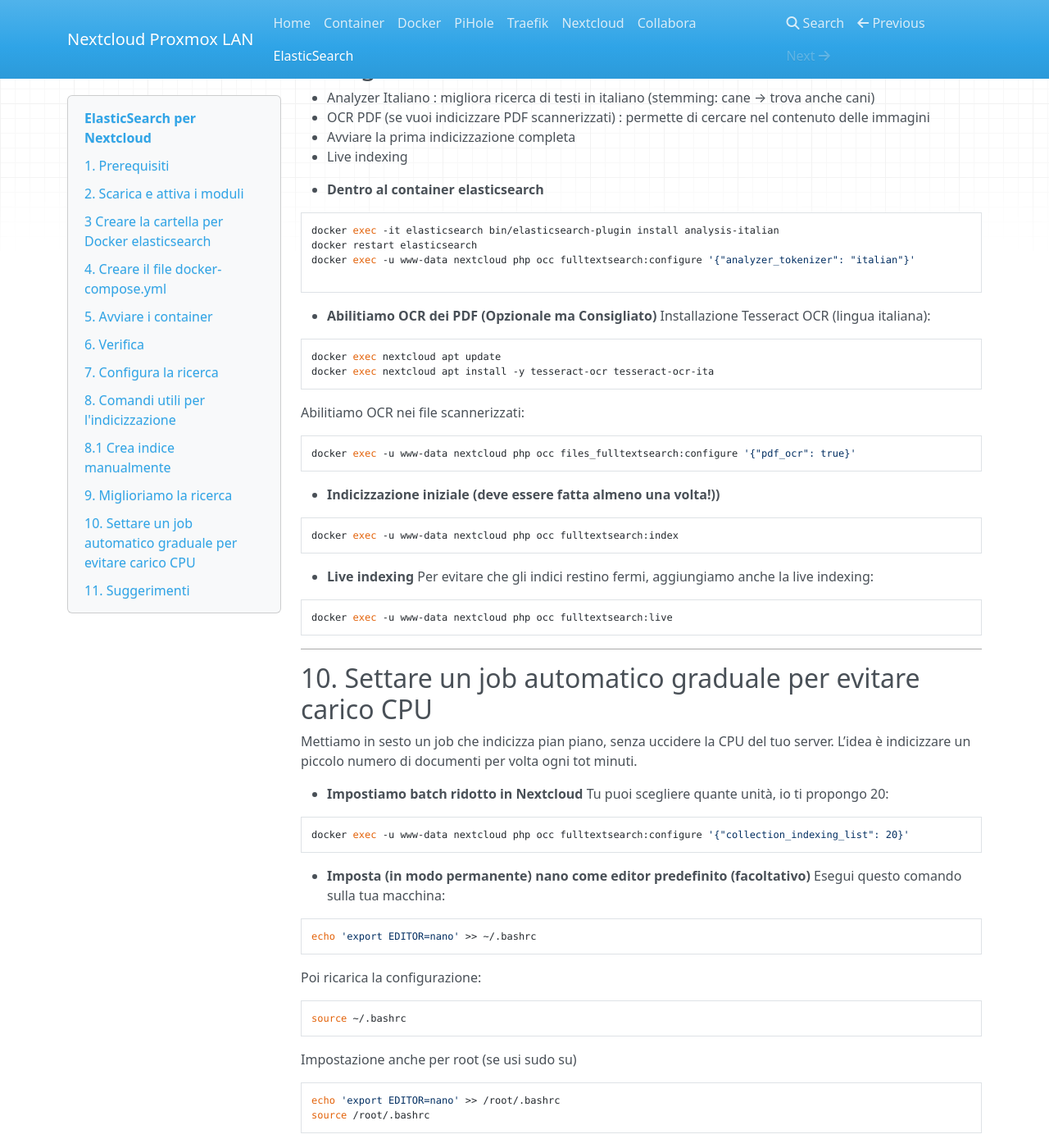
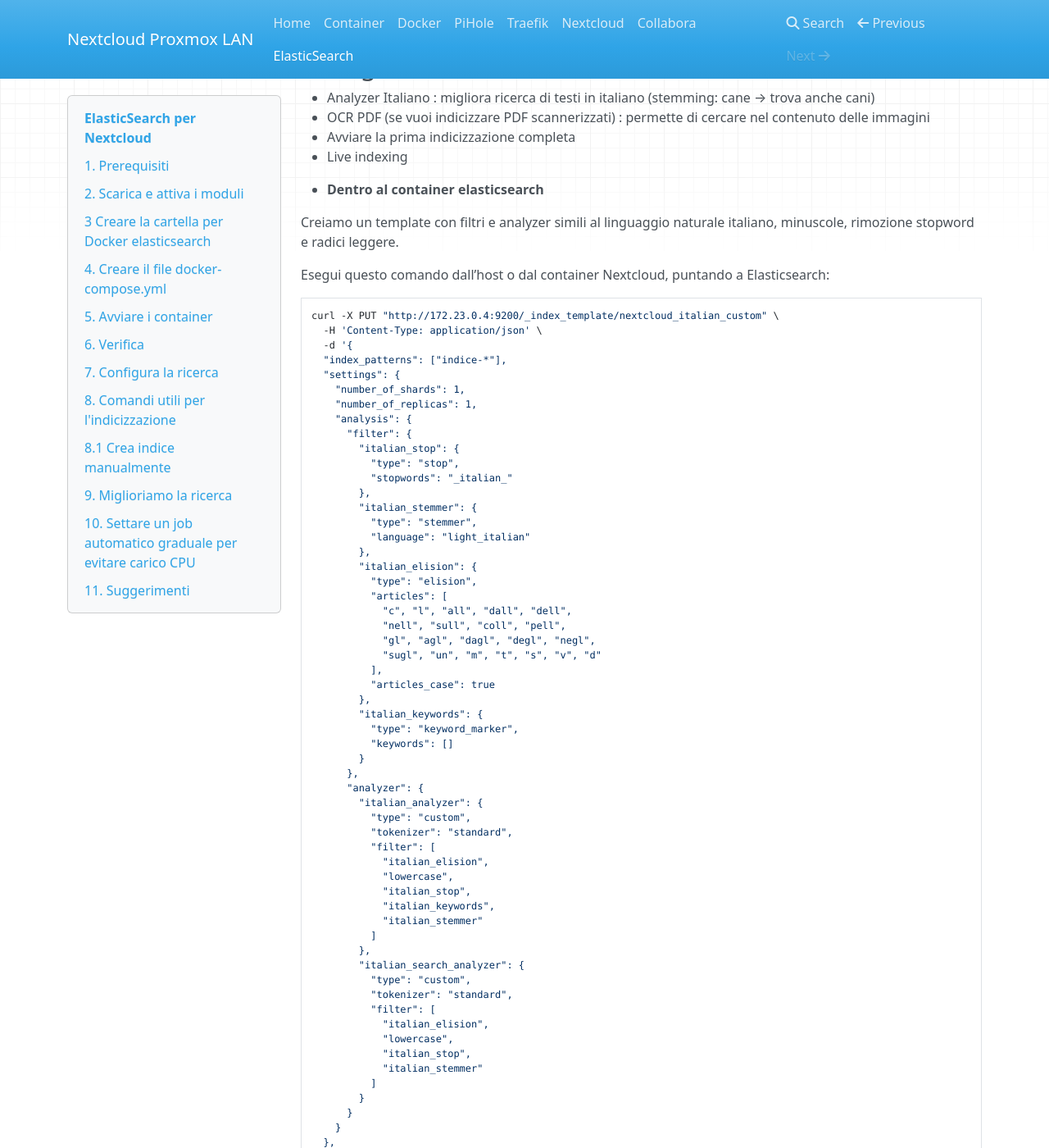
Before and after one commit to masilib/nextcloud-proxmox-lan, an MkDocs documentation site: the page built from docs/07-installazione-elasticsearch.md, in a window 1280 px wide and 1400 px high, scrolled down 3052 px. Shown: the whole window at 82% size. Built offline with MkDocs 1.6.1, drawn with Linux system fonts in a browser that asks for light colours; nearby versions of some CDN libraries; some of the changed text lies outside the part shown.

Commit message:
Update 07-installazione-elasticsearch.md

````diff
--- a/docs/07-installazione-elasticsearch.md
+++ b/docs/07-installazione-elasticsearch.md
@@ -171,11 +171,136 @@ docker exec -u www-data nextcloud php occ fulltextsearch:index
 
 - **Dentro al container elasticsearch**
 
+Creiamo un template con filtri e analyzer simili al linguaggio naturale italiano, minuscole, rimozione stopword e radici leggere.
+
+Esegui questo comando dall’host o dal container Nextcloud, puntando a Elasticsearch:
+
 ```bash
-docker exec -it elasticsearch bin/elasticsearch-plugin install analysis-italian
-docker restart elasticsearch
-docker exec -u www-data nextcloud php occ fulltextsearch:configure '{"analyzer_tokenizer": "italian"}'
+curl -X PUT "http://172.23.0.4:9200/_index_template/nextcloud_italian_custom" \
+  -H 'Content-Type: application/json' \
+  -d '{
+  "index_patterns": ["indice-*"],
+  "settings": {
+    "number_of_shards": 1,
+    "number_of_replicas": 1,
+    "analysis": {
+      "filter": {
+        "italian_stop": {
+          "type": "stop",
+          "stopwords": "_italian_"
+        },
+        "italian_stemmer": {
+          "type": "stemmer",
+          "language": "light_italian"
+        },
+        "italian_elision": {
+          "type": "elision",
+          "articles": [
+            "c", "l", "all", "dall", "dell",
+            "nell", "sull", "coll", "pell",
+            "gl", "agl", "dagl", "degl", "negl",
+            "sugl", "un", "m", "t", "s", "v", "d"
+          ],
+          "articles_case": true
+        },
+        "italian_keywords": {
+          "type": "keyword_marker",
+          "keywords": []
+        }
+      },
+      "analyzer": {
+        "italian_analyzer": {
+          "type": "custom",
+          "tokenizer": "standard",
+          "filter": [
+            "italian_elision",
+            "lowercase",
+            "italian_stop",
+            "italian_keywords",
+            "italian_stemmer"
+          ]
+        },
+        "italian_search_analyzer": {
+          "type": "custom",
+          "tokenizer": "standard",
+          "filter": [
+            "italian_elision",
+            "lowercase",
+            "italian_stop",
+            "italian_stemmer"
+          ]
+        }
+      }
+    }
+  },
+  "mappings": {
+    "properties": {
+      "title": {
+        "type": "text",
+        "analyzer": "italian_analyzer",
+        "search_analyzer": "italian_search_analyzer",
+        "fields": {
+          "keyword": {
+            "type": "keyword",
+            "ignore_above": 256
+          }
+        }
+      },
+      "content": {
+        "type": "text",
+        "analyzer": "italian_analyzer",
+        "search_analyzer": "italian_search_analyzer"
+      },
+      "filename": {
+        "type": "text",
+        "analyzer": "italian_analyzer",
+        "search_analyzer": "italian_search_analyzer",
+        "fields": {
+          "keyword": {
+            "type": "keyword",
+            "ignore_above": 512
+          }
+        }
+      },
+      "path": {
+        "type": "keyword"
+      },
+      "mimetype": {
+        "type": "keyword"
+      },
+      "size": {
+        "type": "long"
+      },
+      "owner": {
+        "type": "keyword"
+      },
+      "tags": {
+        "type": "keyword"
+      },
+      "modified": {
+        "type": "date"
+      },
+      "created": {
+        "type": "date"
+      }
+    }
+  }
+}'
 
+
+```
+Poi resetta l’indice e ricrea
+```bash
+docker exec -it -u www-data nextcloud bash
+```
+Poi dentro la shell:
+```bash
+php occ fulltextsearch:reset
+```
+
+```pgsql
+y
+reset ALL ALL
 ```
 
 - **Abilitiamo OCR dei PDF (Opzionale ma Consigliato)**
````
